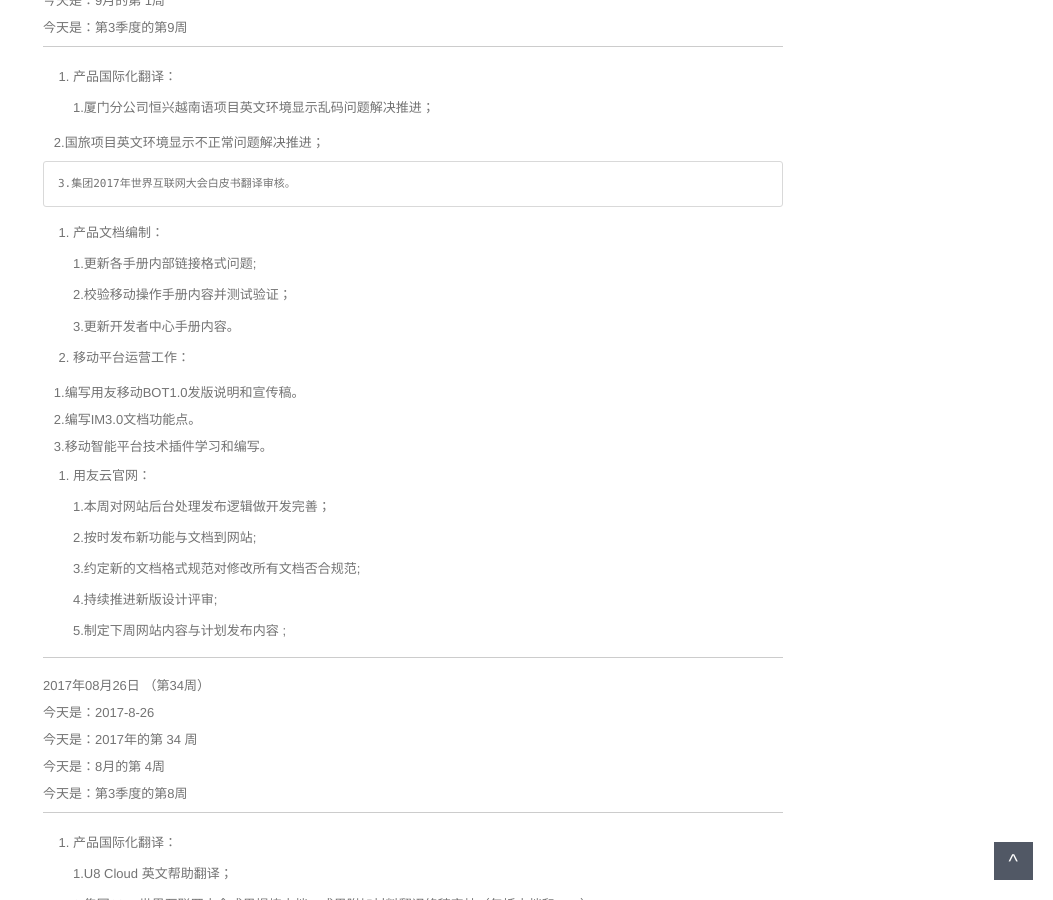
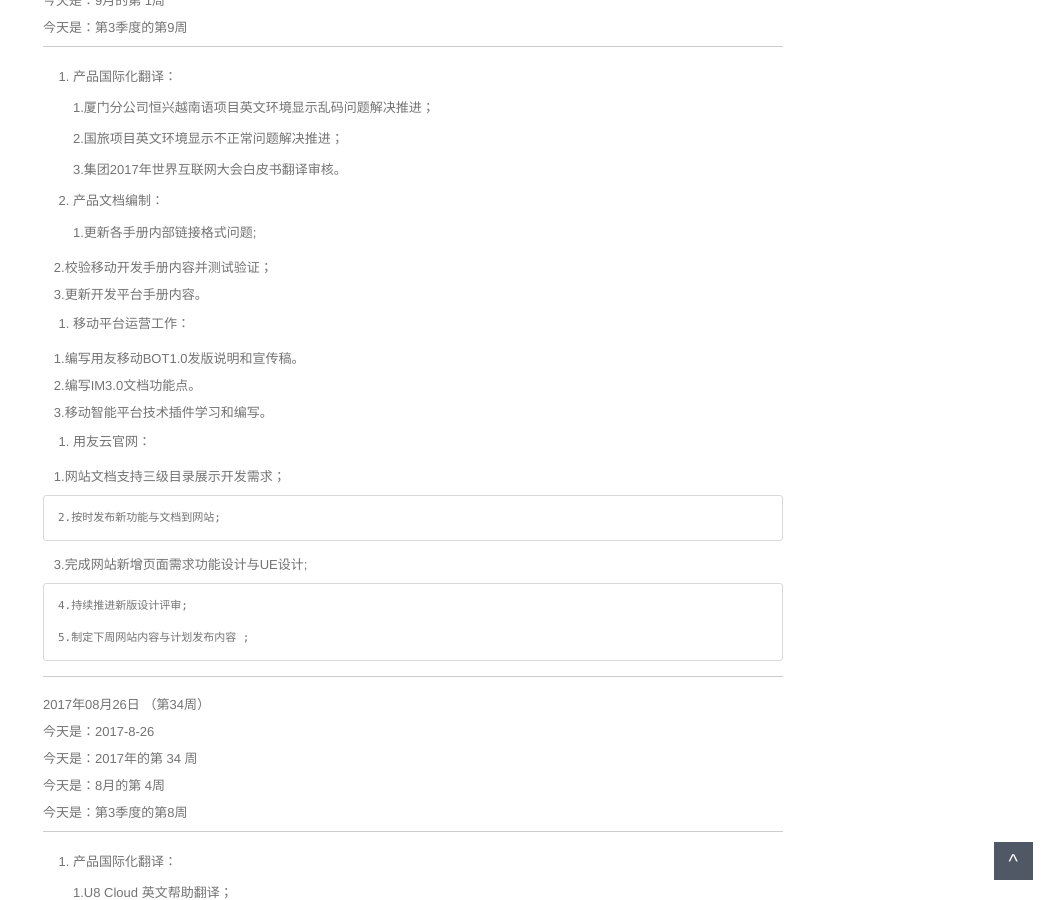
Before and after one commit to walllFlower/blog, a Jekyll site: the page built from _posts/2017-06-22-day_report_cxz.md, in a window 1280 px wide and 900 px high, scrolled down 434 px. Shown: the whole window, without its empty margins (227-1280 px from the left). Built offline with Jekyll 4.4.1, drawn with Linux system fonts in a browser that asks for light colours; comment, search, counter and statistics services are not loaded.

Commit message:
Update 2017-06-22-day_report_cxz.md

```diff
--- a/_posts/2017-06-22-day_report_cxz.md
+++ b/_posts/2017-06-22-day_report_cxz.md
@@ -25,7 +25,7 @@ categories: 日报
 
     1.厦门分公司恒兴越南语项目英文环境显示乱码问题解决推进；
 
-    2.国旅项目英文环境显示不正常问题解决推进；
+    2.国旅项目英文环境显示不正常问题解决推进；
 
     3.集团2017年世界互联网大会白皮书翻译审核。
 
@@ -33,9 +33,9 @@ categories: 日报
 
     1.更新各手册内部链接格式问题;
 
-    2.校验移动操作手册内容并测试验证；
+    2.校验移动开发手册内容并测试验证；
 
-    3.更新开发者中心手册内容。
+    3.更新开发平台手册内容。
 
 3. 移动平台运营工作：
 
@@ -47,11 +47,11 @@ categories: 日报
 
 4. 用友云官网：
 
-    1.本周对网站后台处理发布逻辑做开发完善；
+    1.网站文档支持三级目录展示开发需求；
 
     2.按时发布新功能与文档到网站;
 
-    3.约定新的文档格式规范对修改所有文档否合规范;
+    3.完成网站新增页面需求功能设计与UE设计;
 
     4.持续推进新版设计评审;
 
```
